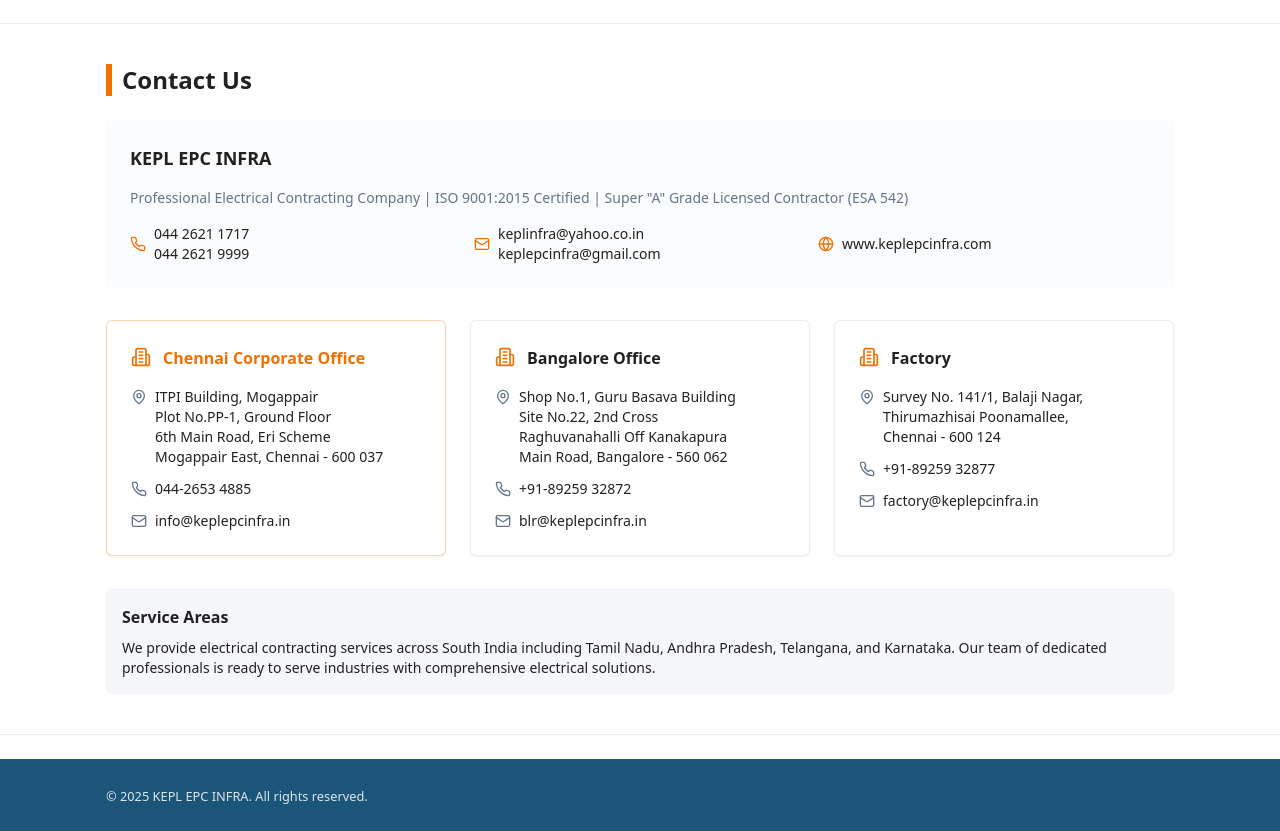
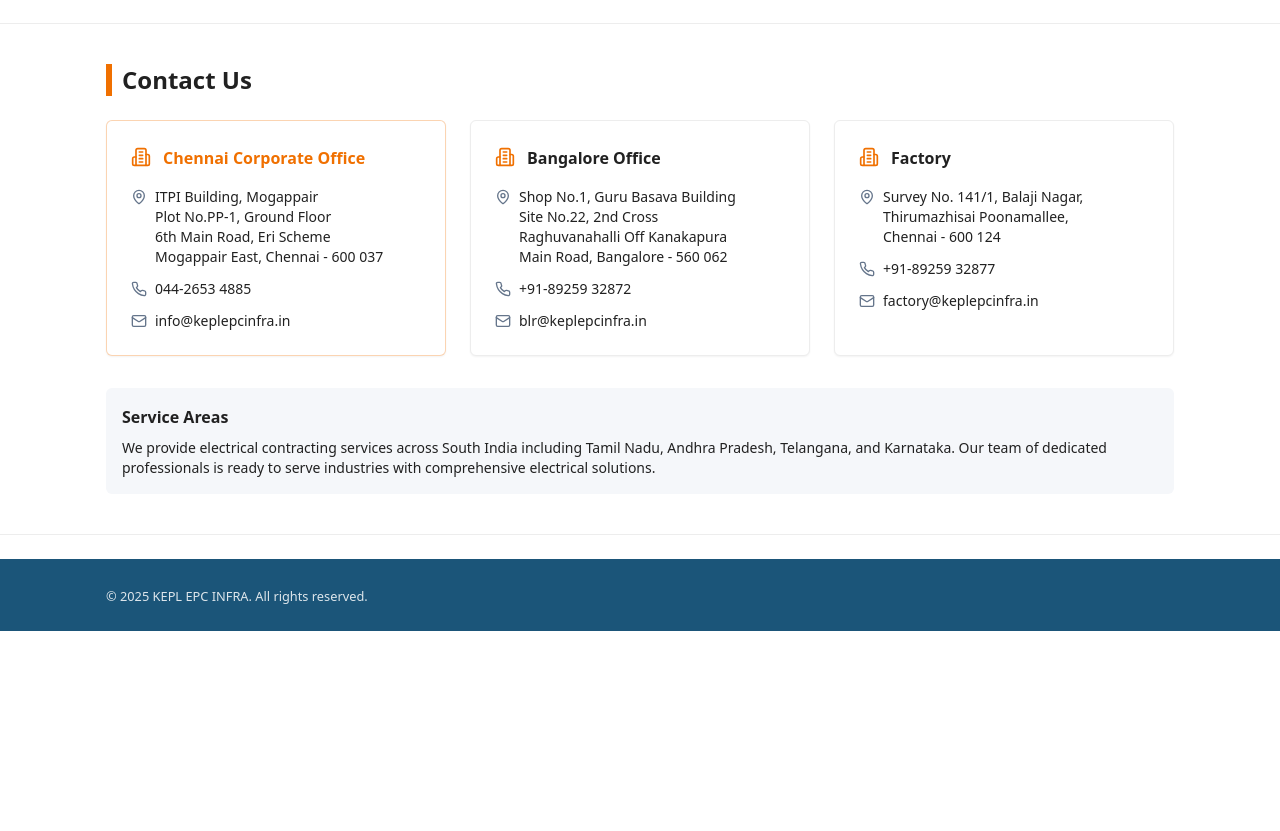
Before and after one commit to dincha/easy-start-html-css, a React (Vite) app: page / in a window 1280 px wide. Shown: the part 7480-8311 px from the top of the page. After the commit the page ends 8111 px from the top, so only its background shows below. Built offline with nearby package versions, Linux system fonts and the light colour scheme; the HTML template or start-up script is replaced by a standard one.

Commit message:
Remove contact details

```diff
--- a/src/pages/Index.tsx
+++ b/src/pages/Index.tsx
@@ -397,43 +397,6 @@ const Index = () => {
       <Section id="contact" title="Contact Us">
         <div className="space-y-8">
           {/* Contact Header */}
-          <div className="bg-muted/50 p-6 rounded-lg space-y-4">
-            <h3 className="text-lg font-semibold">KEPL EPC INFRA</h3>
-            <p className="text-sm text-muted-foreground">
-              Professional Electrical Contracting Company | ISO 9001:2015 Certified | Super "A" Grade Licensed Contractor (ESA 542)
-            </p>
-
-            <div className="grid gap-3 md:grid-cols-2 lg:grid-cols-3 mt-4">
-              <div className="flex items-center gap-2 text-sm">
-                <Phone className="h-4 w-4 text-accent flex-shrink-0" />
-                <div>
-                  <div>044 2621 1717</div>
-                  <div>044 2621 9999</div>
-                </div>
-              </div>
-
-              <div className="flex items-center gap-2 text-sm">
-                <Mail className="h-4 w-4 text-accent flex-shrink-0" />
-                <div>
-                  <a href="mailto:keplinfra@yahoo.co.in" className="hover:text-accent transition-colors">
-                    keplinfra@yahoo.co.in
-                  </a>
-                  <br />
-                  <a href="mailto:keplepcinfra@gmail.com" className="hover:text-accent transition-colors">
-                    keplepcinfra@gmail.com
-                  </a>
-                </div>
-              </div>
-
-              <div className="flex items-center gap-2 text-sm">
-                <Globe className="h-4 w-4 text-accent flex-shrink-0" />
-                <a href="http://www.keplepcinfra.com" target="_blank" rel="noopener noreferrer" className="hover:text-accent transition-colors">
-                  www.keplepcinfra.com
-                </a>
-              </div>
-            </div>
-          </div>
-
           {/* Office Locations */}
           <div className="grid gap-6 md:grid-cols-2 lg:grid-cols-3">
             {/* Chennai Office */}
```
